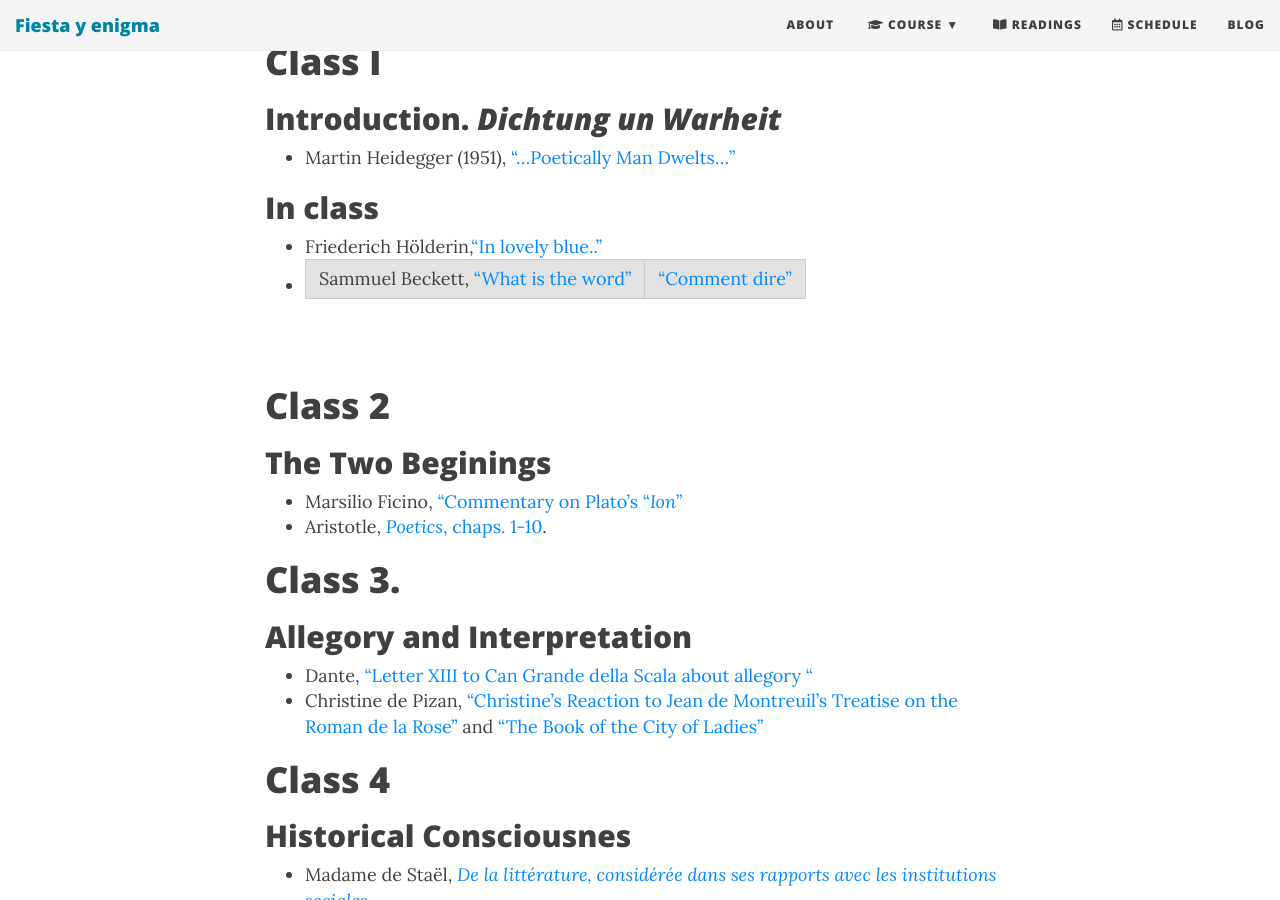
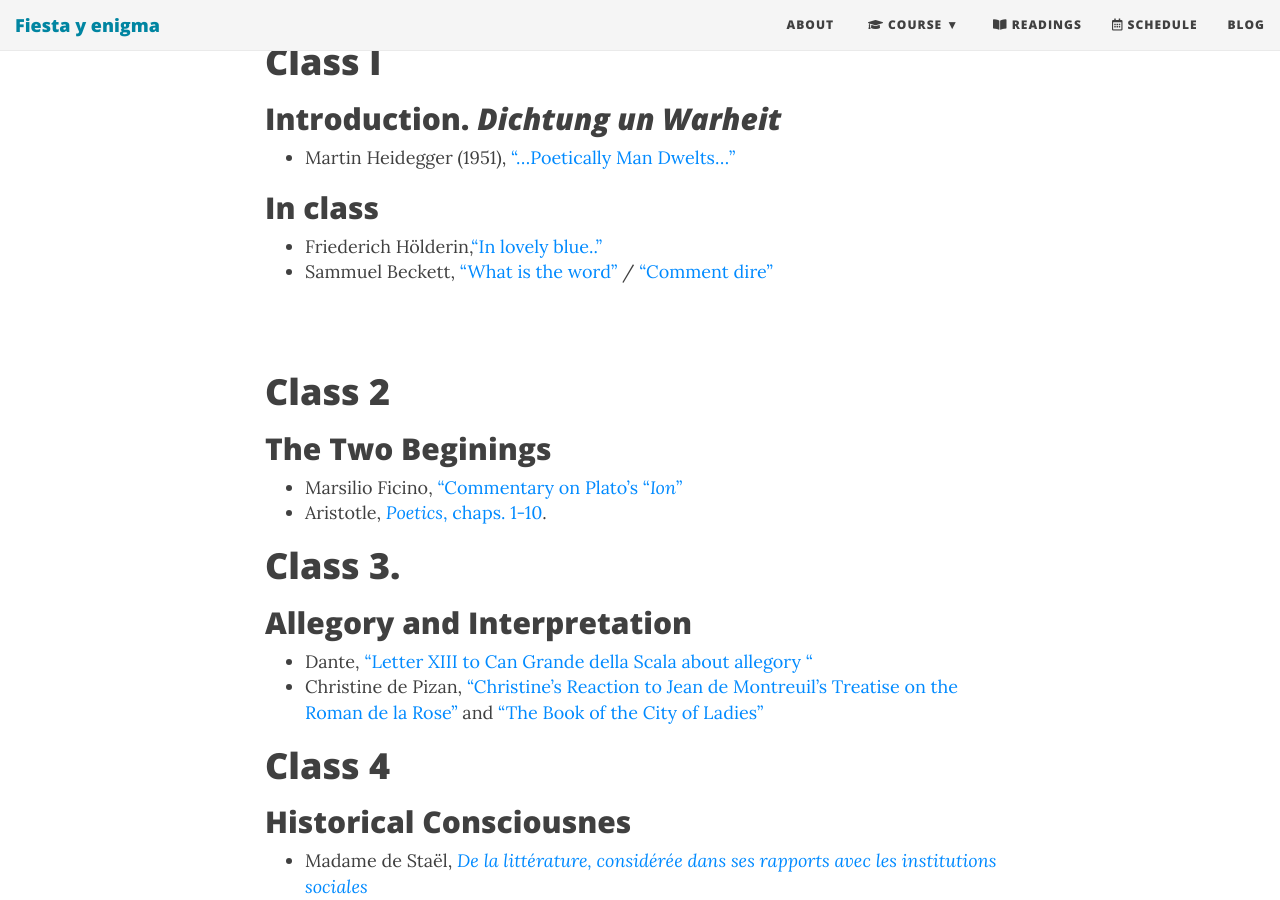
Before and after one commit to Hipomenes/bu-theory-course, a Jekyll site: the page built from syllabus.md, in a window 1280 px wide and 900 px high, scrolled down 1266 px. Built offline with Jekyll 4.4.1, drawn with Linux system fonts in a browser that asks for light colours; nearby versions of some CDN libraries.

```diff
--- a/syllabus.md
+++ b/syllabus.md
@@ -23,7 +23,7 @@ bigimg: /img/4partes.jpg
 ## In class
 
 - Friederich Hölderin,["In lovely blue.."](http://timothyquigley.net/cont/holderlin-blue.pdf)
-- Sammuel Beckett, ["What is the word"](http://timothyquigley.net/cont/holderlin-blue.pdf) | ["Comment dire"](http://www.florilege.free.fr/florilege/beckett/commentd.htm)
+- Sammuel Beckett, ["What is the word"](http://timothyquigley.net/cont/holderlin-blue.pdf) / ["Comment dire"](http://www.florilege.free.fr/florilege/beckett/commentd.htm)
 
 <br>
 
```
